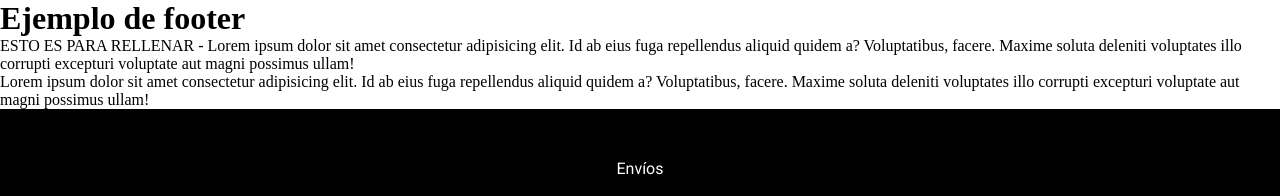
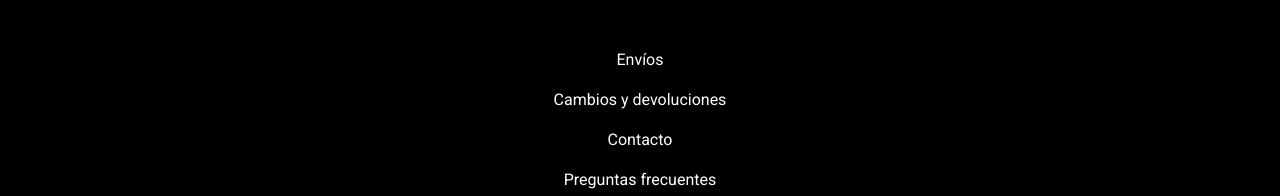
Before and after one commit to sofiasanlop/footergrupo5, a plain HTML site: page index.html in a window 1280 px wide. Shown: the top 196 px of the page. Drawn offline with Linux system fonts and the light colour scheme; a web font is replaced by a local one.

Commit message:
Update index.html
Se elimina lo que estaba de más en el index.

```diff
--- a/index.html
+++ b/index.html
@@ -12,13 +12,6 @@
     <title>Home</title>
 </head>
 <body>
-    <h1>Ejemplo de footer</h1>
-    <div>
-        <p>ESTO ES PARA RELLENAR - Lorem ipsum dolor sit amet consectetur adipisicing elit. Id ab eius fuga repellendus aliquid quidem a? Voluptatibus, facere. Maxime soluta deleniti voluptates illo corrupti excepturi voluptate aut magni possimus ullam!</p>
-    </div>
-    <div>
-        <p>Lorem ipsum dolor sit amet consectetur adipisicing elit. Id ab eius fuga repellendus aliquid quidem a? Voluptatibus, facere. Maxime soluta deleniti voluptates illo corrupti excepturi voluptate aut magni possimus ullam!</p>
-    </div>
 
     <footer>
         <div class="footer-content">
```
